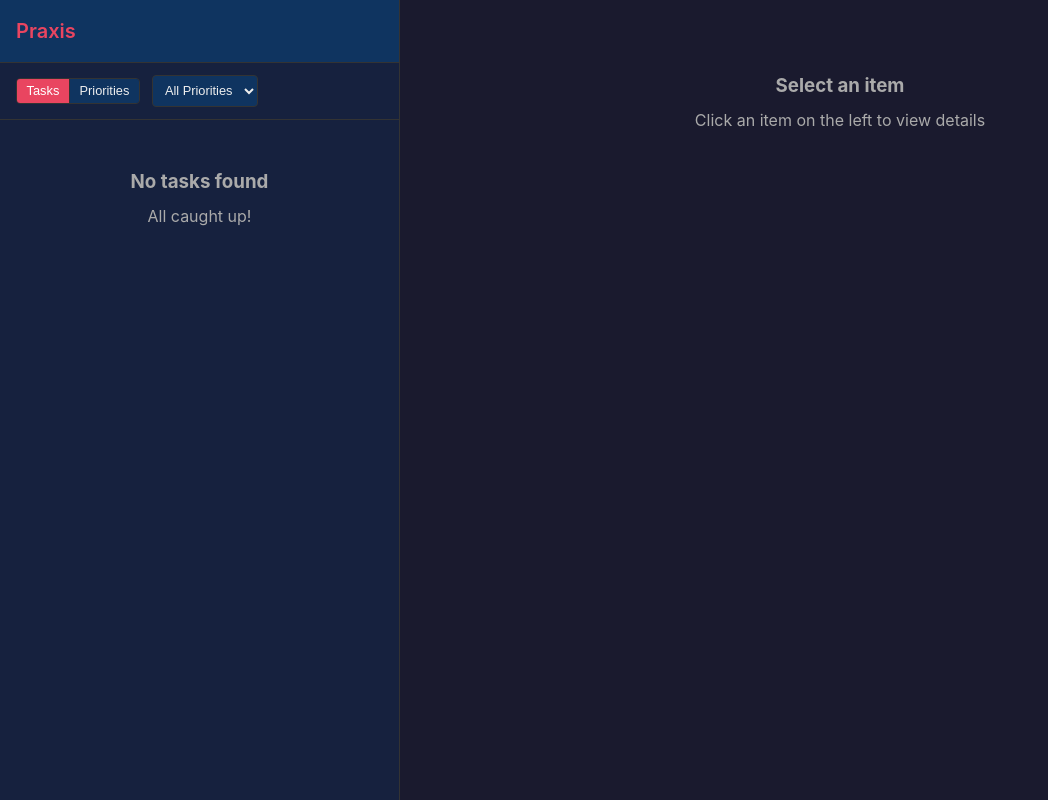
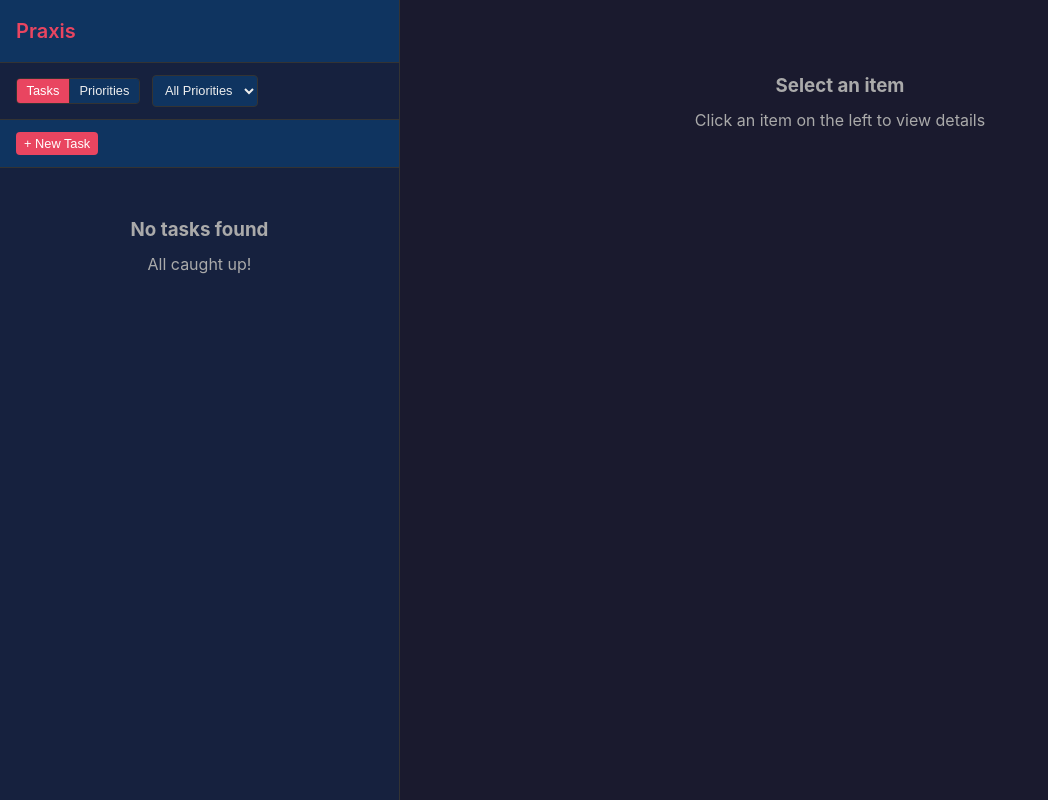
Before and after one commit to philosaether/praxis, a FastAPI app: template src/praxis_web/templates/home.html in a window 1280 px wide. Shown: the whole page, without its empty margins (0-1048 px from the left). Run offline with FastAPI, Linux system fonts and the light colour scheme; the template is opened without the code that fills it, so the values that code supplies are empty; some libraries are stand-ins or nearby versions.

Commit message:
feat: add create flow for tasks and priorities
- Add "+ New Task" button that creates task and focuses title
- Add priority type dropdown + "+ New" button for priorities
- Move create buttons to dedicated bar below filters
- Add API endpoints: POST /api/tasks, POST /api/priorities
- Add web routes for creating items with HTMX
- Fix database migration to remove old workstream_id column
- Add priority_row_single.html template

Co-Authored-By: Claude Opus 4.5 <noreply@anthropic.com>

```diff
--- a/src/praxis_web/app.py
+++ b/src/praxis_web/app.py
@@ -93,6 +93,26 @@ async def priorities_list_partial(
         "partials/priority_rows.html",
         {"priorities": data["priorities"]}
     )
+
+
+@app.post("/priorities/new", response_class=HTMLResponse)
+async def create_new_priority(request: Request):
+    """Create a new priority and return the row HTML."""
+    form_data = await request.form()
+
+    async with api_client() as client:
+        response = await client.post("/api/priorities", data=dict(form_data))
+        data = response.json()
+
+    priority = data["priority"]
+    html_response = templates.TemplateResponse(
+        request,
+        "partials/priority_row_single.html",
+        {"priority": priority}
+    )
+    html_response.headers["X-New-Item-Id"] = priority["id"]
+    return html_response
+
 
 @app.get("/priorities/tree", response_class=HTMLResponse)
 async def priority_tree(request: Request):
@@ -222,6 +242,23 @@ async def tasks_list_partial(
         {"tasks": data["tasks"], "priorities": data.get("priorities", [])}
     )
 
+
+@app.post("/tasks/new", response_class=HTMLResponse)
+async def create_new_task(request: Request):
+    """Create a new task and return the row HTML."""
+    async with api_client() as client:
+        response = await client.post("/api/tasks")
+        data = response.json()
+
+    task = data["task"]
+    html_response = templates.TemplateResponse(
+        request,
+        "partials/task_row_single.html",
+        {"task": task}
+    )
+    html_response.headers["X-New-Item-Id"] = str(task["id"])
+    return html_response
+
 @app.get("/tasks/{task_id}", response_class=HTMLResponse)
 async def task_detail(request: Request, task_id: int):
     """HTMX partial: detail view for a single task."""
--- a/src/praxis_web/static/css/main.css
+++ b/src/praxis_web/static/css/main.css
@@ -130,6 +130,18 @@ a:hover {
   border-left: 1px solid #333;
 }
 
+.add-new-bar {
+  padding: 0.75rem 1rem;
+  border-bottom: 1px solid #333;
+  background: #0f3460;
+}
+.add-new-bar #add-task-bar,
+.add-new-bar #add-priority-bar {
+  display: flex;
+  gap: 0.5rem;
+  align-items: center;
+}
+
 .btn {
   padding: 0.5rem 1rem;
   border: none;
@@ -153,6 +165,26 @@ a:hover {
 }
 .btn-secondary:hover {
   background: rgb(18.4459459459, 63.9459459459, 118.0540540541);
+}
+
+.btn-sm {
+  padding: 0.25rem 0.5rem;
+  font-size: 0.8rem;
+}
+
+.new-priority-group {
+  display: flex;
+  gap: 0.25rem;
+  align-items: center;
+}
+
+.priority-type-select {
+  background: #0f3460;
+  color: #eee;
+  border: 1px solid #333;
+  padding: 0.25rem 0.5rem;
+  border-radius: 4px;
+  font-size: 0.8rem;
 }
 
 .type-badge {
--- a/src/praxis_web/static/scss/_components.scss
+++ b/src/praxis_web/static/scss/_components.scss
@@ -34,6 +34,30 @@
   &:hover {
     background: color.adjust($bg-tertiary, $lightness: 5%);
   }
+}
+
+.btn-sm {
+  padding: $spacing-xs $spacing-sm;
+  font-size: $font-size-sm;
+}
+
+// -----------------------------------------------------------------------------
+// New Item Controls
+// -----------------------------------------------------------------------------
+
+.new-priority-group {
+  display: flex;
+  gap: $spacing-xs;
+  align-items: center;
+}
+
+.priority-type-select {
+  background: $bg-tertiary;
+  color: $text-primary;
+  border: 1px solid $border;
+  padding: $spacing-xs $spacing-sm;
+  border-radius: $radius-md;
+  font-size: $font-size-sm;
 }
 
 // -----------------------------------------------------------------------------
--- a/src/praxis_web/static/scss/_layout.scss
+++ b/src/praxis_web/static/scss/_layout.scss
@@ -115,3 +115,20 @@
     border-left: 1px solid $border;
   }
 }
+
+// -----------------------------------------------------------------------------
+// Add New Bar
+// -----------------------------------------------------------------------------
+
+.add-new-bar {
+  padding: $spacing-md $spacing-lg;
+  border-bottom: 1px solid $border;
+  background: $bg-tertiary;
+
+  #add-task-bar,
+  #add-priority-bar {
+    display: flex;
+    gap: $spacing-sm;
+    align-items: center;
+  }
+}
--- a/src/praxis_web/templates/home.html
+++ b/src/praxis_web/templates/home.html
@@ -65,6 +65,34 @@
             </div>
         </div>
 
+        <!-- Add New Item Bar -->
+        <div class="add-new-bar">
+            <div id="add-task-bar" style="display: flex;">
+                <button class="btn btn-primary btn-sm"
+                        hx-post="/tasks/new"
+                        hx-target="#item-list"
+                        hx-swap="afterbegin"
+                        hx-on::after-request="loadNewTask(event)">
+                    + New Task
+                </button>
+            </div>
+            <div id="add-priority-bar" style="display: none;">
+                <select id="new-priority-type" name="new-priority-type" class="priority-type-select">
+                    {% for t in priority_types %}
+                    <option value="{{ t }}">{{ t|title }}</option>
+                    {% endfor %}
+                </select>
+                <button class="btn btn-primary btn-sm"
+                        hx-post="/priorities/new"
+                        hx-target="#item-list"
+                        hx-swap="afterbegin"
+                        hx-include="#new-priority-type"
+                        hx-on::after-request="loadNewPriority(event)">
+                    + New
+                </button>
+            </div>
+        </div>
+
         <!-- Item List -->
         <div class="priority-list" id="item-list">
             {% include "partials/task_rows.html" %}
@@ -90,8 +118,50 @@
         document.getElementById('priority-filters').style.display = mode === 'priorities' ? 'flex' : 'none';
         document.getElementById('task-filters').style.display = mode === 'tasks' ? 'flex' : 'none';
 
+        // Toggle add-new bar visibility
+        document.getElementById('add-task-bar').style.display = mode === 'tasks' ? 'flex' : 'none';
+        document.getElementById('add-priority-bar').style.display = mode === 'priorities' ? 'flex' : 'none';
+
         // Clear detail pane
         document.getElementById('detail-pane').innerHTML = '<div class="empty-state"><h3>Select an item</h3><p>Click an item on the left to view details</p></div>';
     }
+
+    function loadNewTask(event) {
+        // Get the new task ID from the response header
+        const taskId = event.detail.xhr.getResponseHeader('X-New-Item-Id');
+        if (taskId) {
+            // Load the detail view
+            htmx.ajax('GET', '/tasks/' + taskId, {target: '#detail-pane', swap: 'innerHTML'})
+                .then(() => {
+                    // Focus the title input after detail loads
+                    setTimeout(() => {
+                        const titleInput = document.querySelector('#detail-pane #title');
+                        if (titleInput) {
+                            titleInput.focus();
+                            titleInput.select();
+                        }
+                    }, 100);
+                });
+        }
+    }
+
+    function loadNewPriority(event) {
+        // Get the new priority ID from the response header
+        const priorityId = event.detail.xhr.getResponseHeader('X-New-Item-Id');
+        if (priorityId) {
+            // Load the detail view
+            htmx.ajax('GET', '/priorities/' + priorityId, {target: '#detail-pane', swap: 'innerHTML'})
+                .then(() => {
+                    // Focus the name input after detail loads
+                    setTimeout(() => {
+                        const nameInput = document.querySelector('#detail-pane #name');
+                        if (nameInput) {
+                            nameInput.focus();
+                            nameInput.select();
+                        }
+                    }, 100);
+                });
+        }
+    }
 </script>
 {% endblock %}
```
Also changed, not shown: src/praxis_core/api/priority_endpoints.py (+59 -0 lines), src/praxis_core/api/task_endpoints.py (+8 -0 lines), src/praxis_core/persistence/task_persistence.py (+39 -6 lines), src/praxis_web/templates/partials/priority_row_single.html (added, +13 -0 lines), 1 other file.
